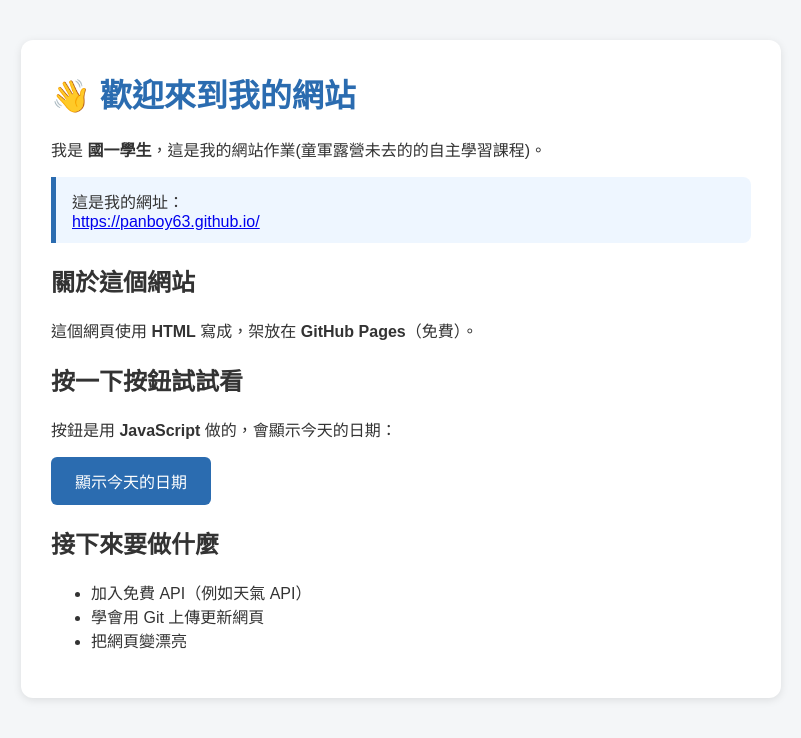
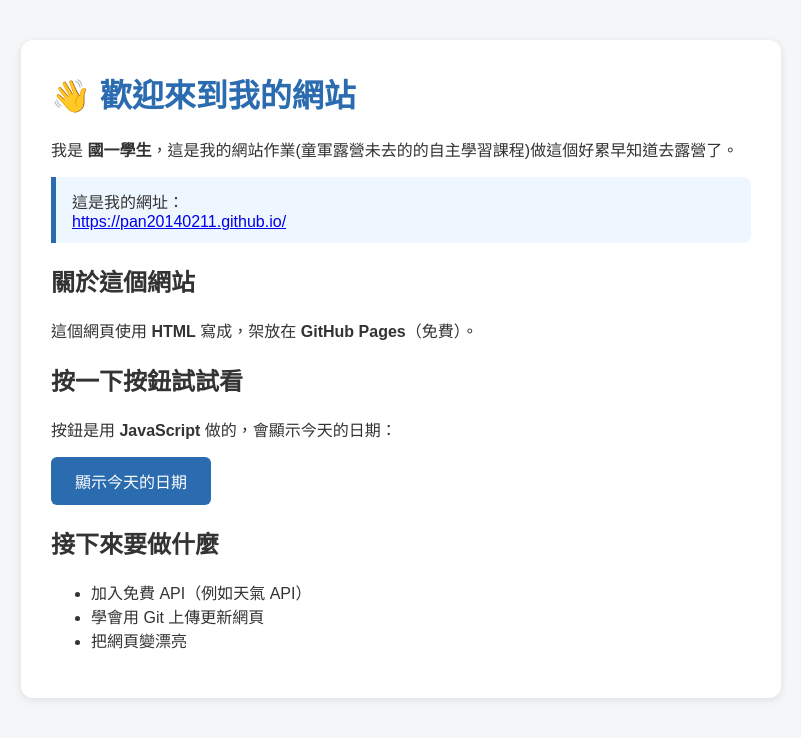
Before and after one commit to pan20140211/pan20140211.github.io, a plain HTML site: page index.html in a window 1280 px wide. Shown: the whole page, without its empty margins (239-1040 px from the left). Drawn offline with Linux system fonts and the light colour scheme.

Commit message:
Update index.html

```diff
--- a/index.html
+++ b/index.html
@@ -44,11 +44,11 @@
   <div class="container">
     <h1>👋 歡迎來到我的網站</h1>
 
-    <p>我是 <strong>國一學生</strong>，這是我的網站作業(童軍露營未去的的自主學習課程)。</p>
+    <p>我是 <strong>國一學生</strong>，這是我的網站作業(童軍露營未去的的自主學習課程)做這個好累早知道去露營了。</p>
 
     <div class="box">
       這是我的網址：<br>
-      <a href="https://pan20140211.github.io/">https://panboy63.github.io/</a>
+      <a href="https://pan20140211.github.io/">https://pan20140211.github.io/</a>
     </div>
 
     <h2>關於這個網站</h2>
```
